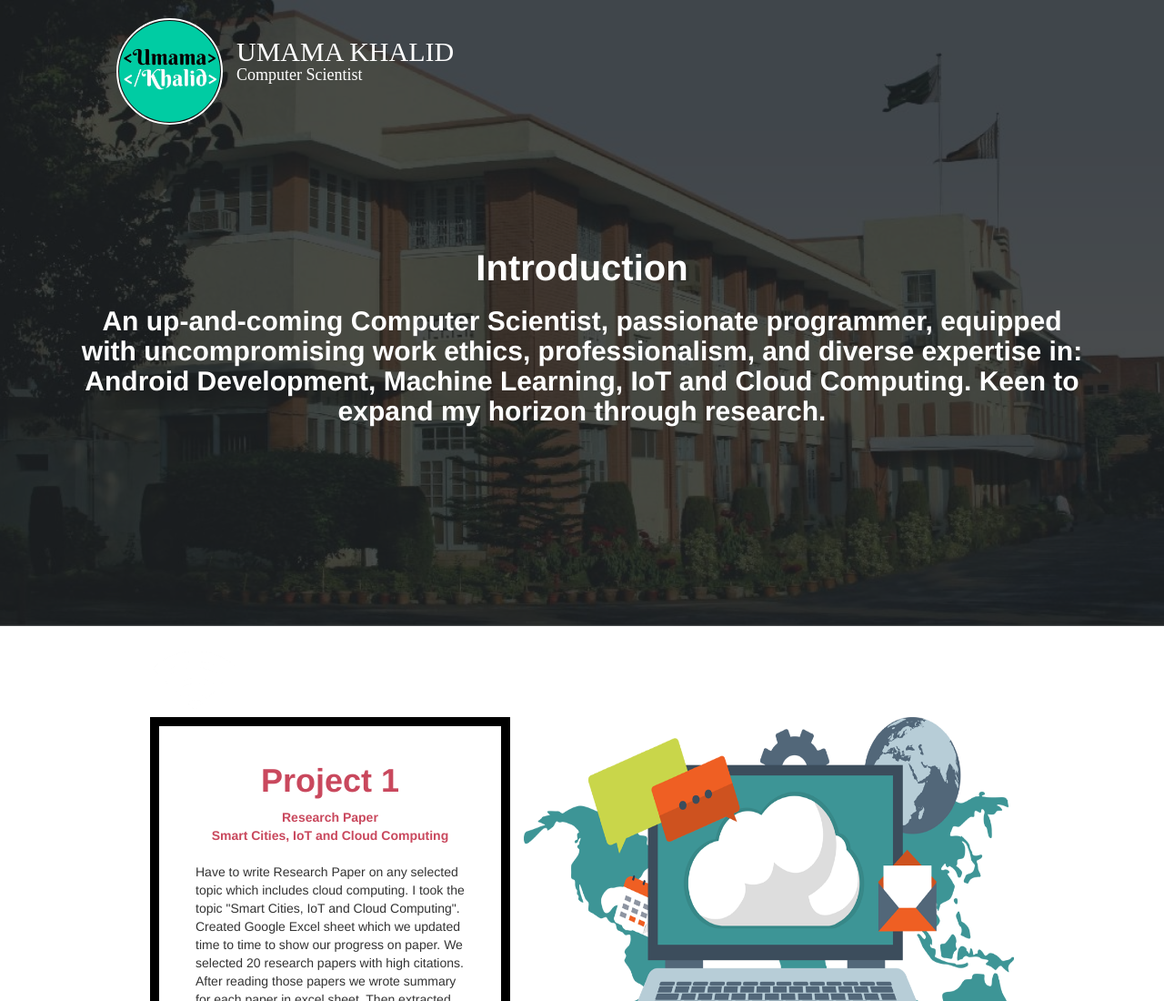
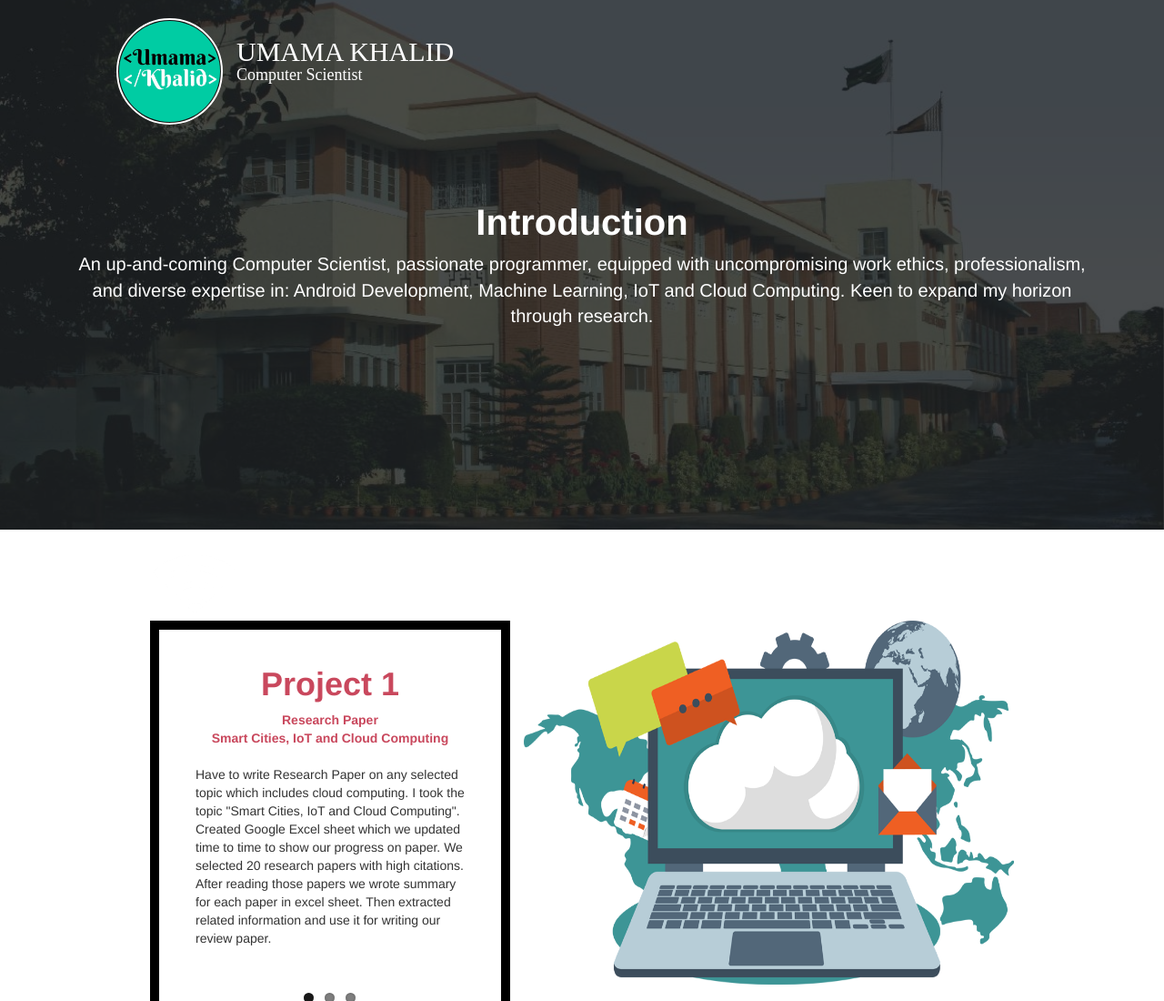
Before and after one commit to UmamaKhalid/UmamaKhalid.github.io, a plain HTML site: page index.html in a window 1280 px wide. Shown: the top 1100 px of the page at 91% size. Drawn offline with Linux system fonts and the light colour scheme; a web font is replaced by a local one.

Commit message:
Update index.html

```diff
--- a/index.html
+++ b/index.html
@@ -59,9 +59,9 @@
                 <!--===========================================  LOGIN BUTTON =================================================-->
                 <!--===========================================================================================================-->
 
-                <div class="col-xs-12 text-center text-white fw-900 mg-top-100 pd-top-15 pd-bottom-20 hidden-xs hidden-sm" id="welcome">
-                    <h1 class="fontsize-40">Introduction</h1>
-                    <h3 class="fontsize-30">An up-and-coming Computer Scientist, passionate programmer, equipped with uncompromising work ethics, professionalism, and diverse expertise in: Android Development, Machine Learning, IoT and Cloud Computing. Keen to expand my horizon through research.</h3>
+                <div class="col-xs-12 text-center text-white mg-top-50 pd-top-15 pd-bottom-20 hidden-xs hidden-sm" id="welcome">
+                    <h1 class="fontsize-40 fw-900">Introduction</h1>
+                    <p class="fontsize-20">An up-and-coming Computer Scientist, passionate programmer, equipped with uncompromising work ethics, professionalism, and diverse expertise in: Android Development, Machine Learning, IoT and Cloud Computing. Keen to expand my horizon through research.</p>
                 </div>
 
                 <div id="login" class="col-xs-12 hidden-xs hidden-sm mg-bottom-30">
```
